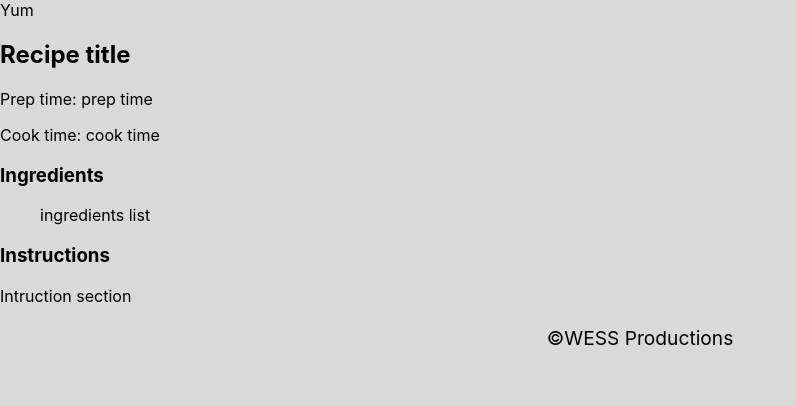
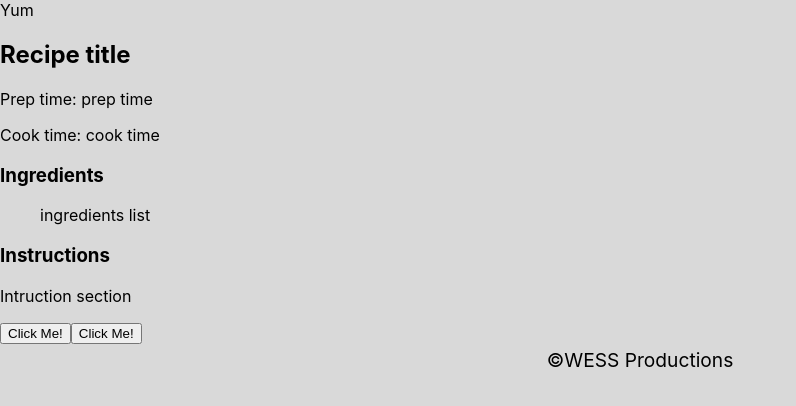
Before and after one commit to WESS-Productions/Recipe-App-Frontend, a React (Create React App) app: page /recipeshow/1 in a window 1280 px wide. Shown: the top 406 px of the page, without its empty margins (0-796 px from the left). Built offline with nearby package versions, Linux system fonts and the light colour scheme.

Commit message:
show page buttons added

```diff
--- a/src/pages/RecipeShow.js
+++ b/src/pages/RecipeShow.js
@@ -1,4 +1,5 @@
 import React from "react"
+
 
 
 
@@ -25,6 +26,12 @@ const RecipeShow = ({ recipes }) => {
                 <h3> Instructions</h3>
                 <p> Intruction section </p>
             </div>
+            <div classNmae="show-buttons">
+            <button type="button">Click Me!</button>
+            <button type="button2">Click Me!</button>
+
+
+            </div>
 
         </div>
     )
```
